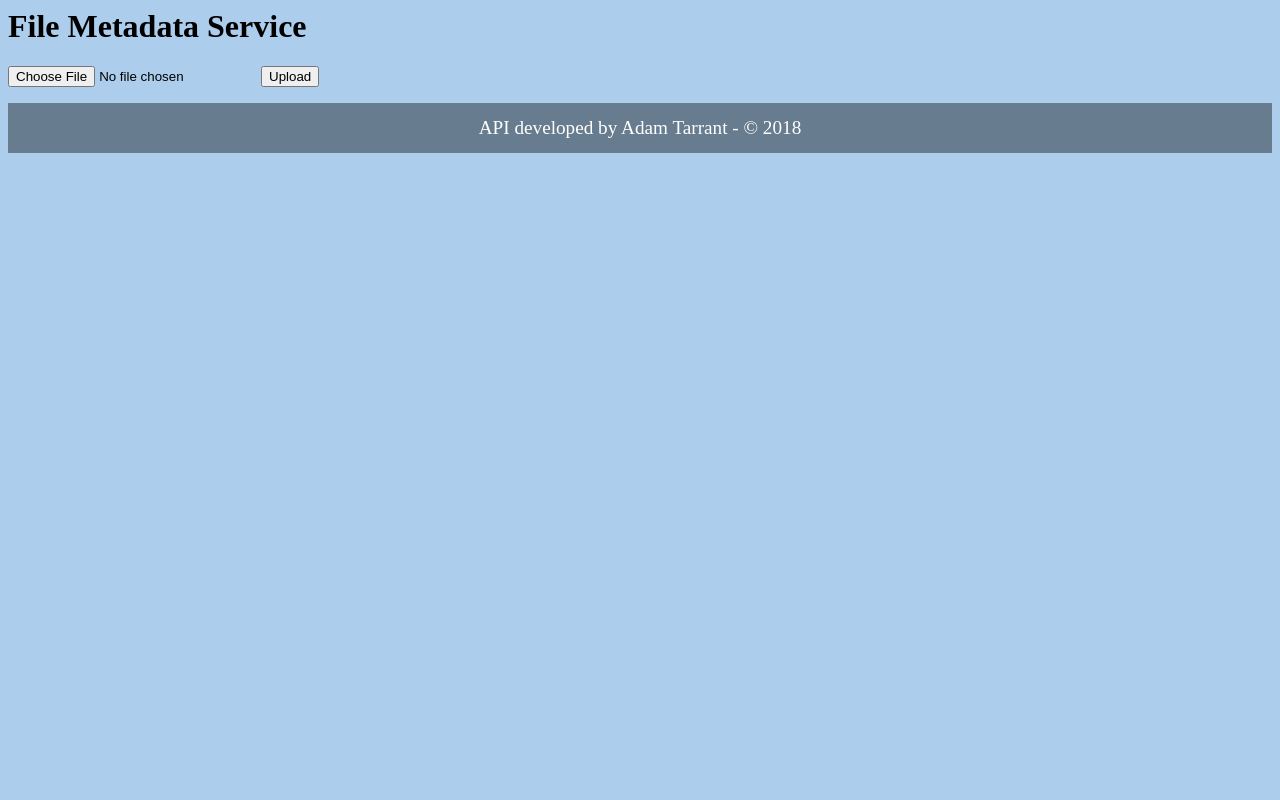
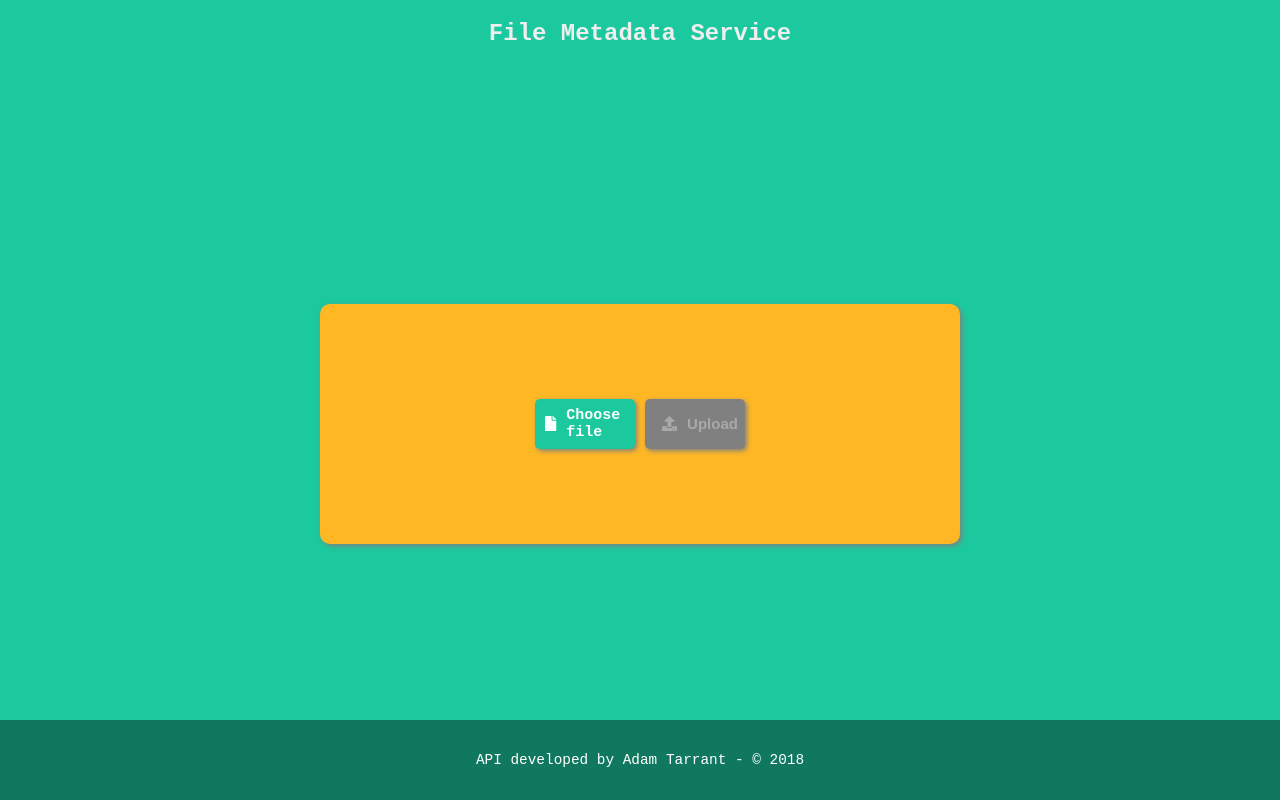
Before and after one commit to adamtarrant/file-metadata-service, a React app: page / in a window 1280 px wide. Built offline with nearby package versions, Linux system fonts and the light colour scheme.

Commit message:
wip - added first version front end

```diff
--- a/package.json
+++ b/package.json
@@ -4,7 +4,7 @@
   "description": "Service that returns file metadata from file uploaded",
   "main": "server.js",
   "scripts": {
-    "start": "node src/server/index.js",
+    "start": "node src/server/server.js",
     "webpack": "../../node_modules/.bin/webpack -w",
     "test": "jest"
   },
--- a/public/index.html
+++ b/public/index.html
@@ -3,6 +3,7 @@
   <meta charset="UTF-8">
   <title>File Metadata Service</title>
   <link rel="stylesheet" type="text/css" href="/styles/initial.css" />
+  <script defer src="https://use.fontawesome.com/releases/v5.0.8/js/all.js"></script>
 </head>
 <body>
   <div id="root"></div>
--- a/src/client/components/App.jsx
+++ b/src/client/components/App.jsx
@@ -10,6 +10,14 @@ class FileUploader extends Component {
             fileToUpload: null
         };
         this.handleFileUpload = this.handleFileUpload.bind(this);
+        this.handleFileChange = this.handleFileChange.bind(this);
+      }
+
+      handleFileChange(event) {
+          this.setState({
+                fileOutput: this.state.fileOutput,
+                fileToUpload: event.target.value.split('\\').pop()
+          });
       }
 
       handleFileUpload(event) {
@@ -40,10 +48,12 @@ class FileUploader extends Component {
 
       render() {
         return (
-          <div>
-            <form type="multipart/form-data" onSubmit={this.handleFileUpload}>
-                <input type="file" id="fileInput" />
-                <button type="submit">Upload</button>
+          <div className="form-output-container">
+            <form className="upload-form" type="multipart/form-data" onSubmit={this.handleFileUpload}>
+                <input type="file" id="fileInput" onChange={this.handleFileChange}/>
+                <label for="fileInput"><i class="fas fa-file"></i>Choose file</label>
+                <p>{this.state.fileToUpload}</p>
+                <button className={this.state.fileToUpload == null ? "button-disabled" : ""} type="submit"><i class="fas fa-upload"></i>Upload</button>
             </form>
             <FileOutput fileOutput={this.state.fileOutput}/>
           </div>
@@ -60,7 +70,7 @@ class FileOutput extends Component {
 
       render() {
         return (
-           <div>
+           <div className="output">
           {this.props.fileOutput !== null && <pre>{JSON.stringify(this.props.fileOutput, null, '\t')}</pre>}
           </div>
           );
@@ -77,7 +87,7 @@ export default class App extends Component {
 
   render() {
     return (
-      <div>
+      <div className="main-container">
           <h1>File Metadata Service</h1>
           <FileUploader />
           <Footer />
--- a/src/client/components/Footer.jsx
+++ b/src/client/components/Footer.jsx
@@ -9,11 +9,13 @@ export default class Footer extends Component {
 
     render(){
     const styles = {
+        position: "fixed",
+        bottom: 0,
             display: "flex",
             alignItems: "center",
             justifyContent: "center",
             width: "100%",
-            minHeight: "50px",
+            height: "10vh",
             backgroundColor: "rgba(0, 0, 0, 0.4)",
             color: "#fff",
             fontSize: "1.2em"
--- a/src/client/scss/application.scss
+++ b/src/client/scss/application.scss
@@ -0,0 +1,93 @@
+@import url('https://fonts.googleapis.com/css?family=Krona+One|Poppins|Roboto+Mono');
+
+
+
+body {
+  background: #1CC89D;
+  font-size: 12px;
+  margin: 0;
+  color: #eee;
+}
+
+h1 {
+  text-align: center;
+  margin: 20px 0 0 0;
+}
+
+.main-container {
+  display: flex;
+  justify-content: center;
+  flex-direction: column;
+  height: 100%;
+  font-family: 'Roboto+Mono', monospace;
+  margin: 0;
+}
+
+.form-output-container {
+  display: flex;
+  justify-content: center;
+  align-items: center;
+  height: 30vh;
+  width: 50vw;
+  background-color: #FFB724;
+  border-radius: 10px;
+  box-shadow: 2px 2px 5px grey;
+  margin: auto;
+}
+
+.upload-form {
+  color: #eee;
+  display: flex;
+  justify-content: center;
+  align-items: center;
+  width: 100%;
+  margin: 0;
+  input {
+    width: 0.1px;
+    height: 0.1px;
+    opacity: 0;
+    overflow: hidden;
+    position: absolute;
+    z-index: -1;
+  }
+
+  p {
+    background-color: #8971BC;
+    font-size: 1.25em;
+    font-weight: 700;
+  }
+
+  label, button {
+    display: flex;
+    align-items: center;
+    justify-content: center;
+    color: white;
+    background-color: #1CC89D;
+    border-radius: 5px;
+    box-shadow: 2px 2px 5px grey;
+    border: none;
+    width: 100px;
+    height: 50px;
+    margin: 5px;
+    font-size: 1.25em;
+    font-weight: 700;
+    &:hover {
+      box-shadow: none;
+      background-color: #32d3ab;
+      cursor: pointer;
+    }
+    svg {
+      margin: 10px;
+    }
+  }
+
+  .button-disabled {
+    background-color:grey;
+    color: darkgray;
+    &:hover {
+      box-shadow: none;
+      background-color: grey;
+      cursor: not-allowed;
+    }
+  }
+}
```
Also changed, not shown: public/dist/bundle.js.
